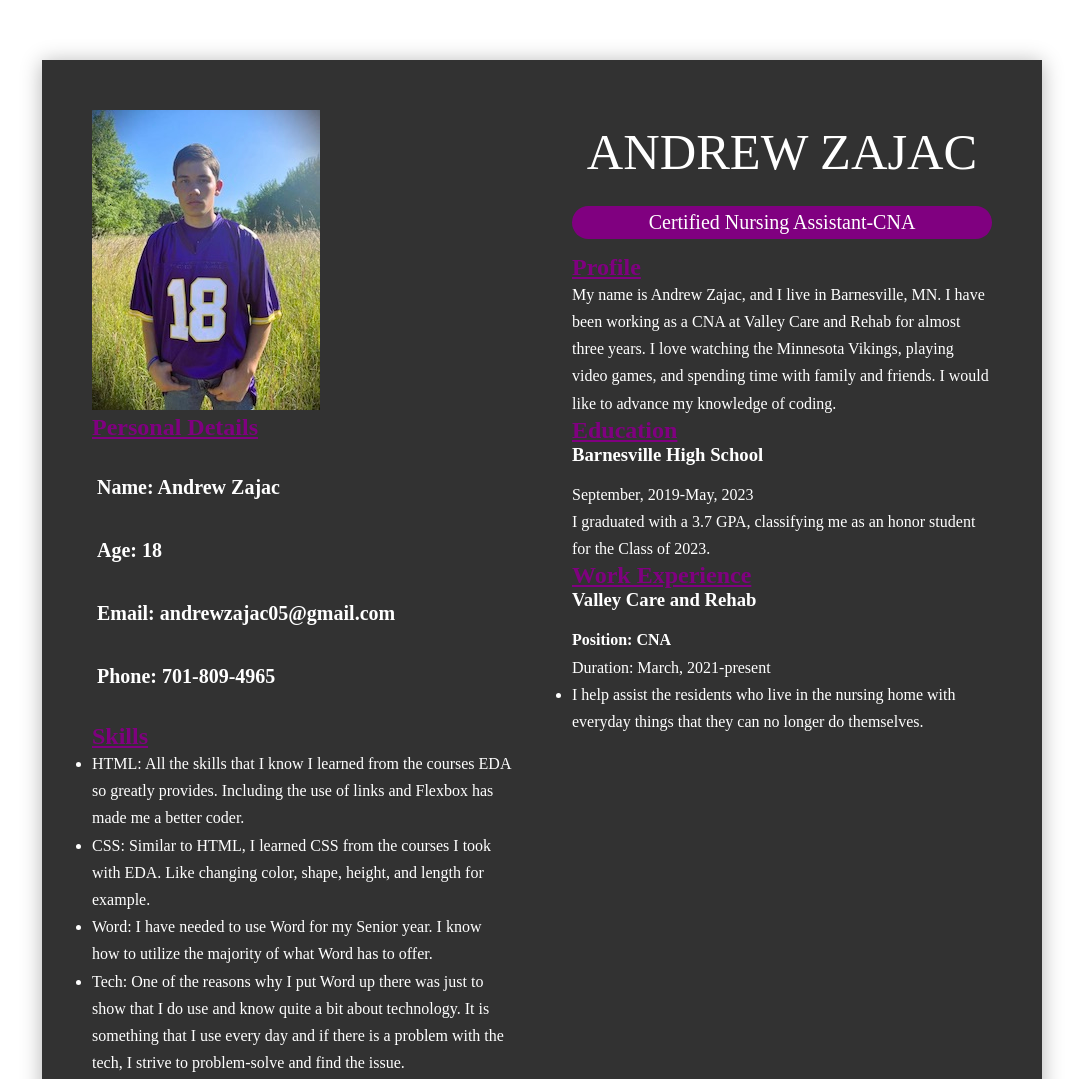
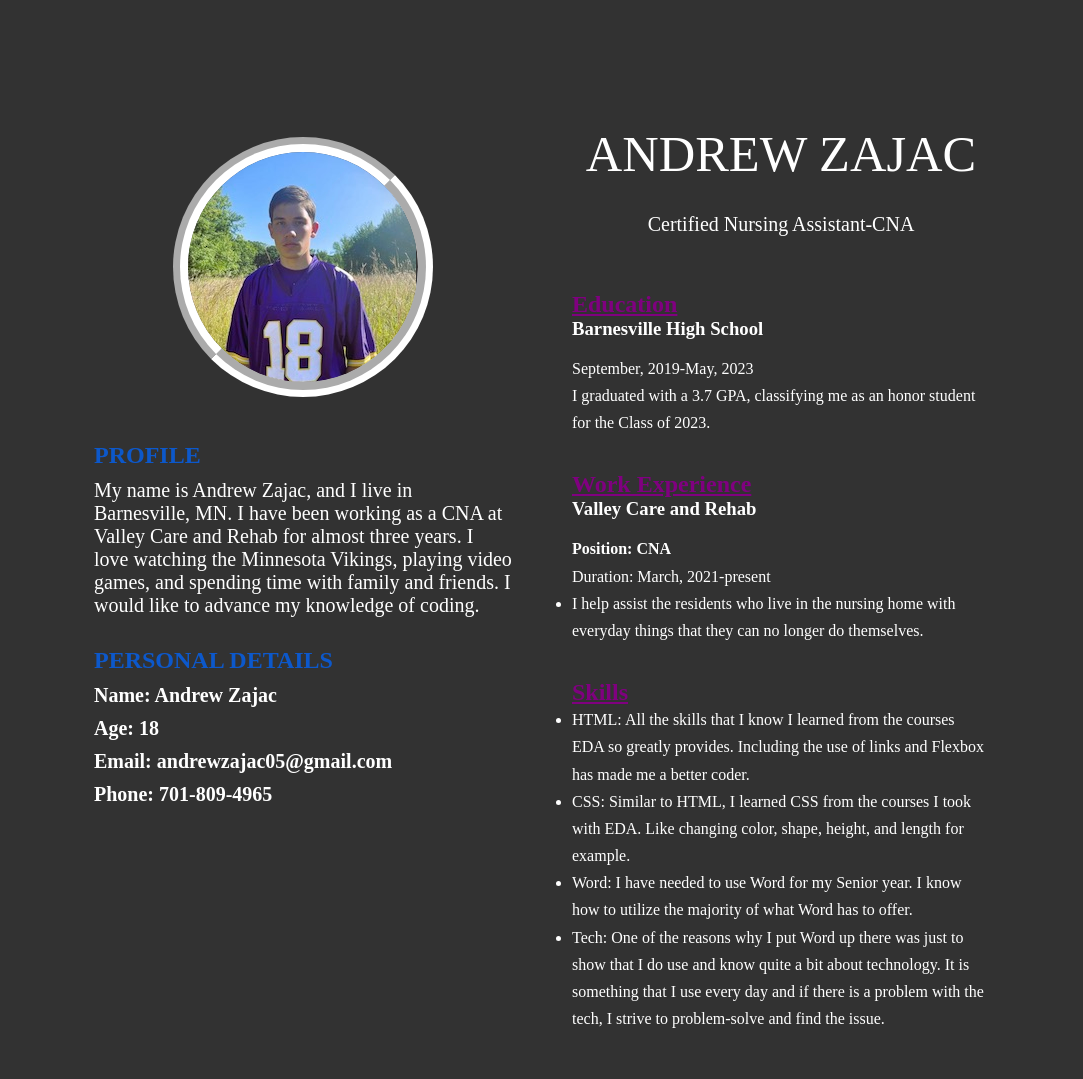
Before and after one commit to AndrewZajac/my-resume, a plain HTML site: page index.html in a window 1280 px wide. Shown: the top 1079 px of the page, without its empty margins (98-1181 px from the left). Drawn offline with Linux system fonts and the light colour scheme.

Commit message:
nice save
nice save

```diff
--- a/index.html
+++ b/index.html
@@ -15,18 +15,13 @@
                     <div class="profile-image">
                         <img src="Images/andrewzajac-jjettas-senior-photo.jpeg" alt="">
                     </div>
+                    <h2>Profile</h2>
+                    <p>My name is Andrew Zajac, and I live in Barnesville, MN. I have been working as a CNA at Valley Care and Rehab for almost three years. I love watching the Minnesota Vikings, playing video games, and spending time with family and friends. I would like to advance my knowledge of coding.</p>
                     <h2>Personal Details</h2>
                     <p><strong>Name: Andrew Zajac</strong></p>
                     <p><strong>Age: 18</strong></p>
                     <p><strong>Email: andrewzajac05@gmail.com</strong></p>
                     <p><strong>Phone: 701-809-4965</strong></p>
-                    <h2>Skills</h2>
-                    <ul>
-                        <li>HTML: All the skills that I know I learned from the courses EDA so greatly provides. Including the use of links and Flexbox has made me a better coder.</li>
-                        <li>CSS: Similar to HTML, I learned CSS from the courses I took with EDA. Like changing color, shape, height, and length for example.</li>
-                        <li>Word: I have needed to use Word for my Senior year. I know how to utilize the majority of what Word has to offer.</li>
-                        <li>Tech: One of the reasons why I put Word up there was just to show that I do use and know quite a bit about technology. It is something that I use every day and if there is a problem with the tech, I strive to problem-solve and find the issue.</li>
-                    </ul>
                 </div>
 
                 <div class="right-side">
@@ -34,8 +29,6 @@
                         <p>Andrew Zajac</p>
                         <h3>Certified Nursing Assistant-CNA</h3>
                     </div>
-                    <h2>Profile</h2>
-                    <p>My name is Andrew Zajac, and I live in Barnesville, MN. I have been working as a CNA at Valley Care and Rehab for almost three years. I love watching the Minnesota Vikings, playing video games, and spending time with family and friends. I would like to advance my knowledge of coding.</p>
                     <h2>Education</h2>
                     <h3>Barnesville High School</h3>
                     <p>September, 2019-May, 2023</p>
@@ -47,6 +40,13 @@
                     <ul>
                         <li>I help assist the residents who live in the nursing home with everyday things that they can no longer do themselves. </li>
                     </ul>
+                    <h2>Skills</h2>
+                    <ul>
+                        <li>HTML: All the skills that I know I learned from the courses EDA so greatly provides. Including the use of links and Flexbox has made me a better coder.</li>
+                        <li>CSS: Similar to HTML, I learned CSS from the courses I took with EDA. Like changing color, shape, height, and length for example.</li>
+                        <li>Word: I have needed to use Word for my Senior year. I know how to utilize the majority of what Word has to offer.</li>
+                        <li>Tech: One of the reasons why I put Word up there was just to show that I do use and know quite a bit about technology. It is something that I use every day and if there is a problem with the tech, I strive to problem-solve and find the issue.</li>
+                    </ul>
                 </div>
 
             </div>
--- a/styles/styles.css
+++ b/styles/styles.css
@@ -3,14 +3,15 @@
     padding: 0;
     box-sizing: border-box;
 }
-
+body {
+    background-color: rgb(50, 50, 50);
+}
 .container{
     background-color: rgb(50, 50, 50);
     max-width: 1000px;
     margin: 60px auto;
     height: 1250;
-    padding: 20px;
-    box-shadow: 0 2px 20px rgba(0,0,0,0.3);
+    padding: 22px;
 }
 .header{
     text-align: center;
@@ -21,7 +22,6 @@
     text-transform: uppercase;
 }
 .header h3{
-    background-color: purple;
     color: white;
     font-size: 15px;
     font-weight: 500;
@@ -30,13 +30,13 @@
     font-size: 20px;
     border-radius: 20px;
 }
-.profile image{
-    width: 200px;
-    height: 200px;
+.profile-image{
+    width: 260px;
+    height: 260px;
     border-radius: 50%;
     overflow: hidden;
     margin: 25px auto;
-    border: 15px groove teal;
+    border: 15px groove white;
 }
 .main{
     display: flex;
@@ -47,15 +47,15 @@
     padding: 30px;
 }
 .left-side p{
-    padding: 5px;
     color: white;
-    margin: 30px 0;
+    margin: 10px 0;
     font-size: 20px;
     border-radius: 20px;
 }
 .left-side h2{
-    color: purple;
-    text-decoration: underline;
+    color: rgba(0, 102, 255, 0.75);
+    padding: 20px 0 0;
+    text-transform: uppercase;
 }
 .left-side ul li{
     color: white;
@@ -68,6 +68,7 @@
 }
 .right-side h2{
     text-decoration: underline;
+    padding: 35px 0 0;
 }
 .right-side h3{
     color: white;
```
